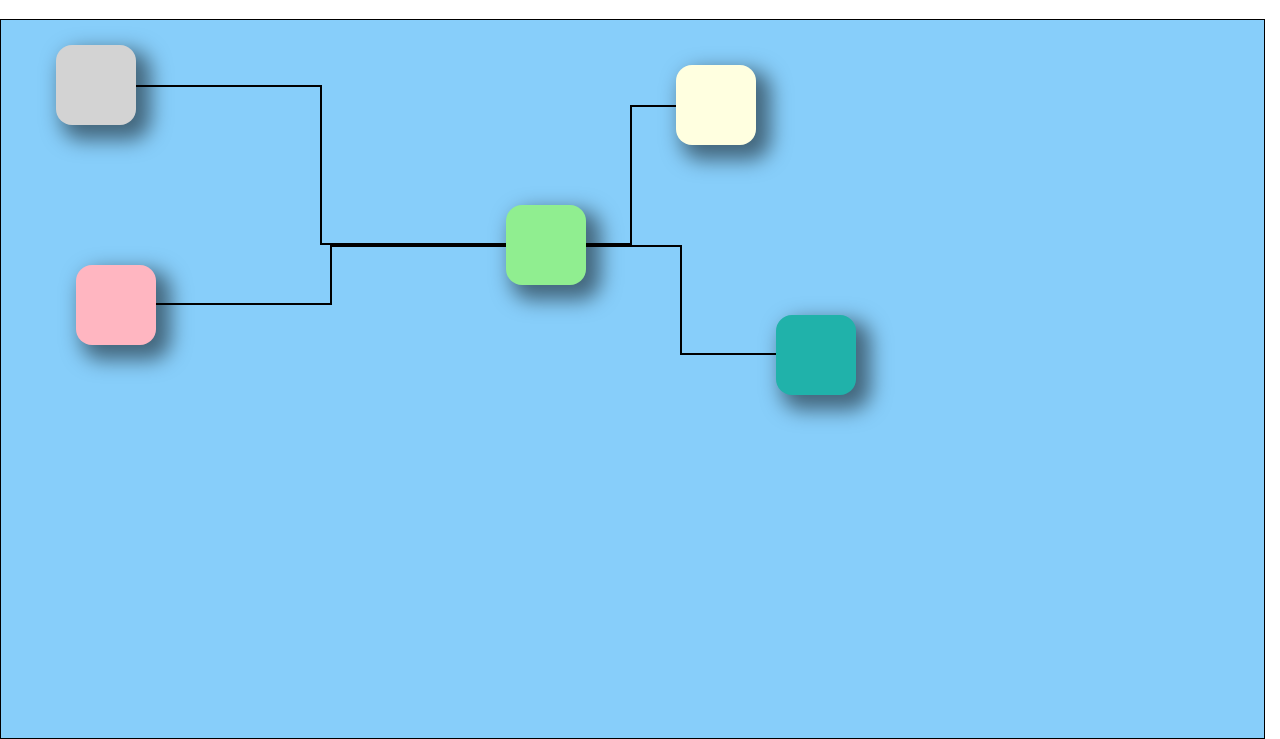
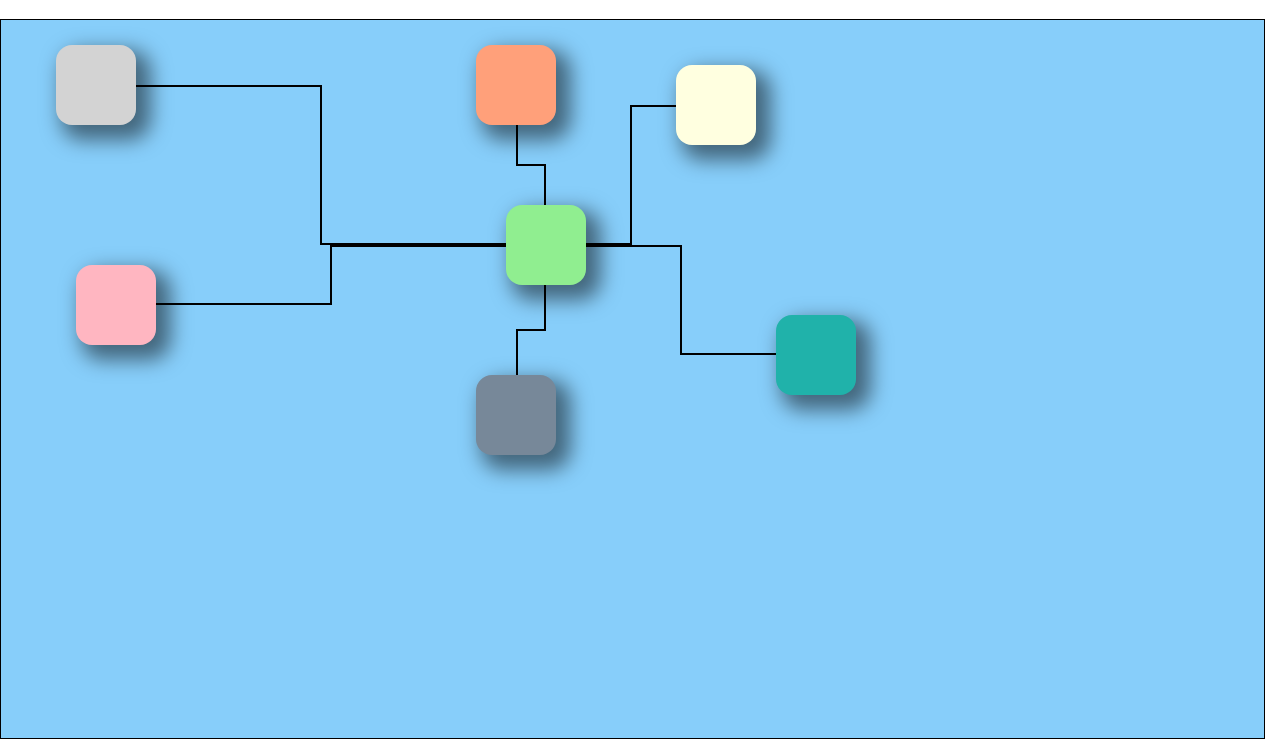
Before and after one commit to rochejul/experimental-dashboards, a website: page packages/dashboard-css-anchoring/app/static/index.html in a window 1280 px wide. Shown: the part 61-800 px from the top of the page. Drawn offline with Linux system fonts and the light colour scheme.

Commit message:
feat(anchor,position): evlove the demos to support all directions

```diff
--- a/packages/dashboard-css-anchoring/app/dynamic/app.css
+++ b/packages/dashboard-css-anchoring/app/dynamic/app.css
@@ -118,4 +118,76 @@ body {
     inset-inline-end: anchor(--box1 left);
     inset-block-end: anchor(--box1 center);
   }
+
+  &.link--on-above {
+    background-image:
+      linear-gradient(#000, #000), linear-gradient(to right, #000, #000),
+      linear-gradient(#000, #000);
+    background-position:
+      0 0,
+      center,
+      100% 100%;
+    background-size:
+      2px 50%,
+      100% 2px,
+      2px 50%;
+    inset-block-start: anchor(--box1 end);
+    inset-inline-start: anchor(--box1 center);
+    inset-inline-end: anchor(--box2 center);
+    inset-block-end: anchor(--box2 start);
+  }
+
+  &.link--on-above-right {
+    background-image:
+      linear-gradient(#000, #000), linear-gradient(to right, #000, #000),
+      linear-gradient(#000, #000);
+    background-position:
+      0% 100%,
+      center,
+      100% 0;
+    background-size:
+      2px 50%,
+      100% 2px,
+      2px 50%;
+    inset-block-start: anchor(--box1 end);
+    inset-block-end: anchor(--box2 start);
+    inset-inline-start: anchor(--box2 center);
+    inset-inline-end: anchor(--box1 center);
+  }
+
+  &.link--on-below {
+    background-image:
+      linear-gradient(#000, #000), linear-gradient(to right, #000, #000),
+      linear-gradient(#000, #000);
+    background-position:
+      0% 100%,
+      center,
+      100% 0%;
+    background-size:
+      2px 50%,
+      100% 2px,
+      2px 50%;
+    inset-block-start: anchor(--box2 end);
+    inset-inline-start: anchor(--box1 center);
+    inset-block-end: anchor(--box1 start);
+    inset-inline-end: anchor(--box2 center);
+  }
+
+  &.link--on-below-right {
+    background-image:
+      linear-gradient(#000, #000), linear-gradient(to right, #000, #000),
+      linear-gradient(#000, #000);
+    background-position:
+      0% 0%,
+      center,
+      100% 100%;
+    background-size:
+      2px 50%,
+      100% 2px,
+      2px 50%;
+    inset-block-start: anchor(--box2 end);
+    inset-inline-start: anchor(--box2 center);
+    inset-block-end: anchor(--box1 start);
+    inset-inline-end: anchor(--box1 center);
+  }
 }
--- a/packages/dashboard-css-anchoring/app/static/app.css
+++ b/packages/dashboard-css-anchoring/app/static/app.css
@@ -76,6 +76,20 @@ body {
     top: 295px;
     left: 775px;
   }
+
+  &.box--six {
+    anchor-name: --box6;
+    background-color: lightsalmon;
+    top: 25px;
+    left: 475px;
+  }
+
+  &.box--seven {
+    anchor-name: --box7;
+    background-color: lightslategrey;
+    top: 355px;
+    left: 475px;
+  }
 }
 
 .link {
@@ -105,6 +119,34 @@ body {
       center,
       0 100%,
       100% 0;
+  }
+
+  &.link--on-above {
+    background-image:
+      linear-gradient(#000, #000), linear-gradient(to right, #000, #000),
+      linear-gradient(#000, #000);
+    background-position:
+      0 0,
+      center,
+      100% 100%;
+    background-size:
+      2px 50%,
+      100% 2px,
+      2px 50%;
+  }
+
+  &.link--on-below {
+    background-image:
+      linear-gradient(#000, #000), linear-gradient(to right, #000, #000),
+      linear-gradient(#000, #000);
+    background-position:
+      0% 100%,
+      center,
+      100% 0%;
+    background-size:
+      2px 50%,
+      100% 2px,
+      2px 50%;
   }
 
   &.link--box1-to-box2 {
@@ -138,4 +180,20 @@ body {
     inset-inline-end: anchor(--box5 left);
     inset-block-end: anchor(--box5 center);
   }
+
+  &.link--box6-to-box2 {
+    /*Box 6 just above of box 2*/
+    inset-block-start: anchor(--box6 end);
+    inset-inline-start: anchor(--box6 center);
+    inset-inline-end: anchor(--box2 center);
+    inset-block-end: anchor(--box2 start);
+  }
+
+  &.link--box7-to-box2 {
+    /*Box 7 just bellow of box 2*/
+    inset-block-start: anchor(--box2 end);
+    inset-inline-start: anchor(--box7 center);
+    inset-block-end: anchor(--box7 start);
+    inset-inline-end: anchor(--box2 center);
+  }
 }
--- a/packages/dashboard-css-anchoring/app/static/index.html
+++ b/packages/dashboard-css-anchoring/app/static/index.html
@@ -23,12 +23,16 @@
       <article class="box box--third"></article>
       <article class="box box--four"></article>
       <article class="box box--five"></article>
+      <article class="box box--six"></article>
+      <article class="box box--seven"></article>
 
       <!-- Links just be declared after boxes, because the anchor positioning is based on CSS vars and they are initialized when the DOM element is injected -->
       <div class="link link--box1-to-box2"></div>
       <div class="link link--box3-to-box2 link--on-left-bottom"></div>
       <div class="link link--box4-to-box2 link--on-right-top"></div>
       <div class="link link--box5-to-box2"></div>
+      <div class="link link--box6-to-box2 link--on-above"></div>
+      <div class="link link--box7-to-box2 link--on-below"></div>
     </section>
   </body>
 </html>
```
Also changed, not shown: packages/dashboard-css-anchoring/app/dynamic/app.js (+36 -5 lines).
